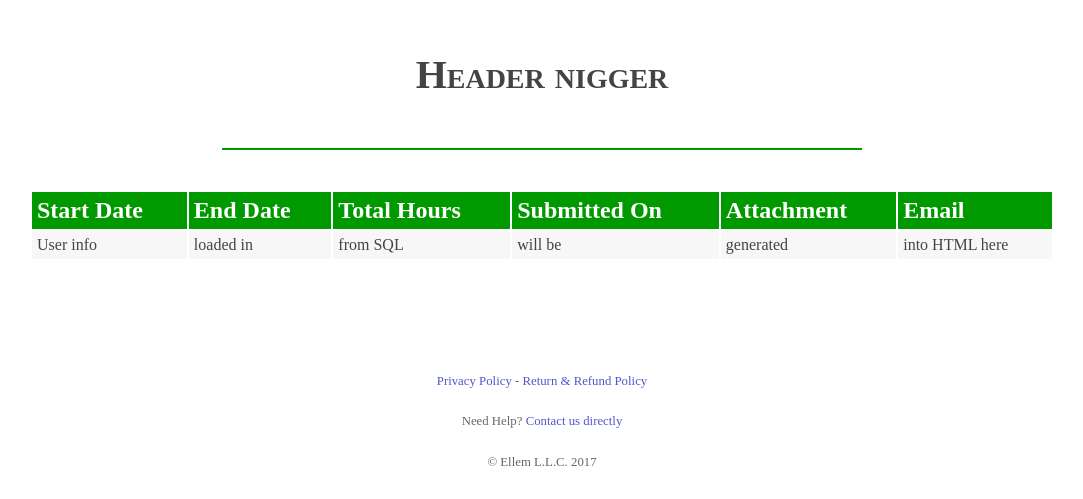
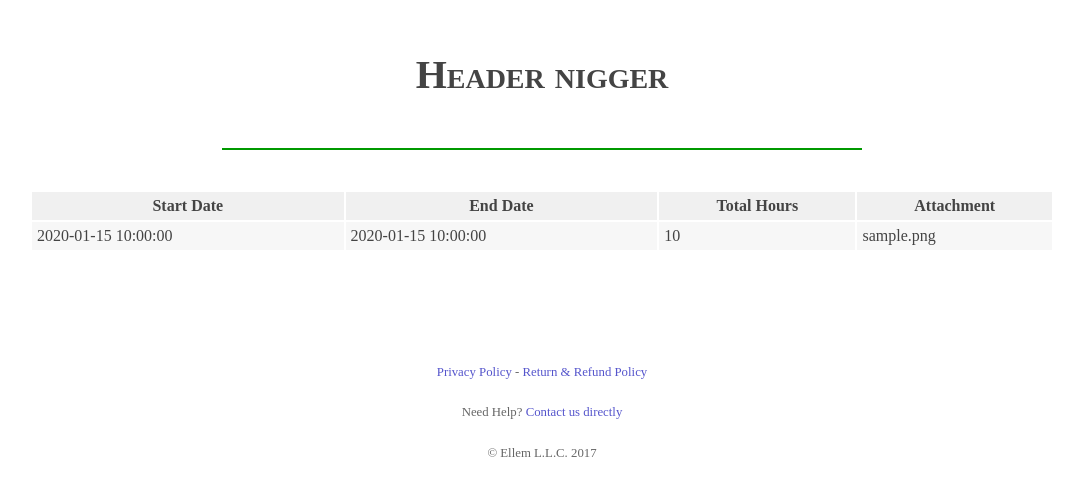
Before and after one commit to kevin-matthew/sgtimesheets, a PHP site: page / in a window 1280 px wide. Shown: the top 499 px of the page, without its empty margins (98-1181 px from the left). Run offline with PHP 8.4, Linux system fonts and the light colour scheme; tables that the repository leaves empty or names only in its code hold one stand-in row (values such as "Sample post").

Commit message:
The table now extracts data from the database in index.php

```diff
--- a/htdocs/index.php
+++ b/htdocs/index.php
@@ -1,25 +1,37 @@
 <?php
+include ('../lib/db.php');
+$db = getDB();
+function genTableBody($id) {
+	global $db;
+	$sql = "SELECT * FROM timesheets WHERE userid=:userid;";
+	$query = $db->prepare($sql);
+	$query->execute(array(':userid' => $id));
+	$result = $query->fetchAll();
+
+	foreach($result as $row) {
+		print '<tr>';
+		print '<td>' . $row['fromdate'] . '</td>';
+		print '<td>' . $row['enddate'] . '</td>';
+		print '<td>' . $row['totalhours'] . '</td>';
+		print '<td>' . $row['filelocation'] . '</td>';
+		print '</tr>';
+	}
+}
+
 include ('../run/header.php');
 ?>
     <section class="content">
 		<table>
+			<thead>
+				<tr class="tableColumnLabels">
+					<th>Start Date</th>
+					<th>End Date</th>
+					<th>Total Hours</th>
+					<th>Attachment</th>
+				</tr>
+			</thead>
 			<tbody>
-				<tr class="tableColumnLabels">
-					<td>Start Date</td>
-					<td>End Date</td>
-					<td>Total Hours</td>
-					<td>Submitted On</td>
-					<td>Attachment</td>
-					<td>Email</td>
-				</tr>
-				<tr>
-					<td>User info</td>
-					<td>loaded in</td>
-					<td>from SQL</td>
-					<td>will be</td>
-					<td>generated</td>
-					<td>into HTML here</td>
-				</tr>
+				<?=genTableBody(1); /* '1' is for temporary testing, replace with actual user's ID */ ?>
 			</tbody>
 		</table>
 	</section>
```
